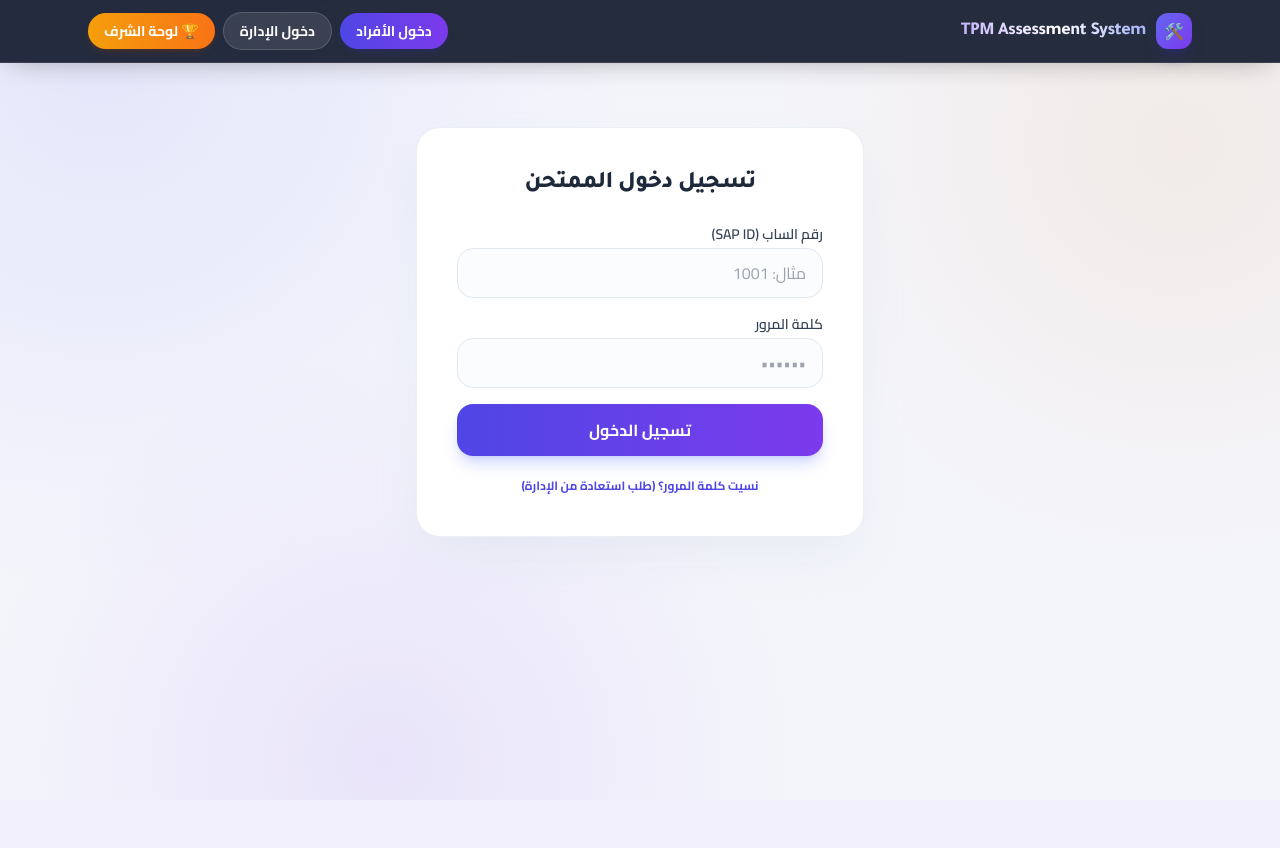
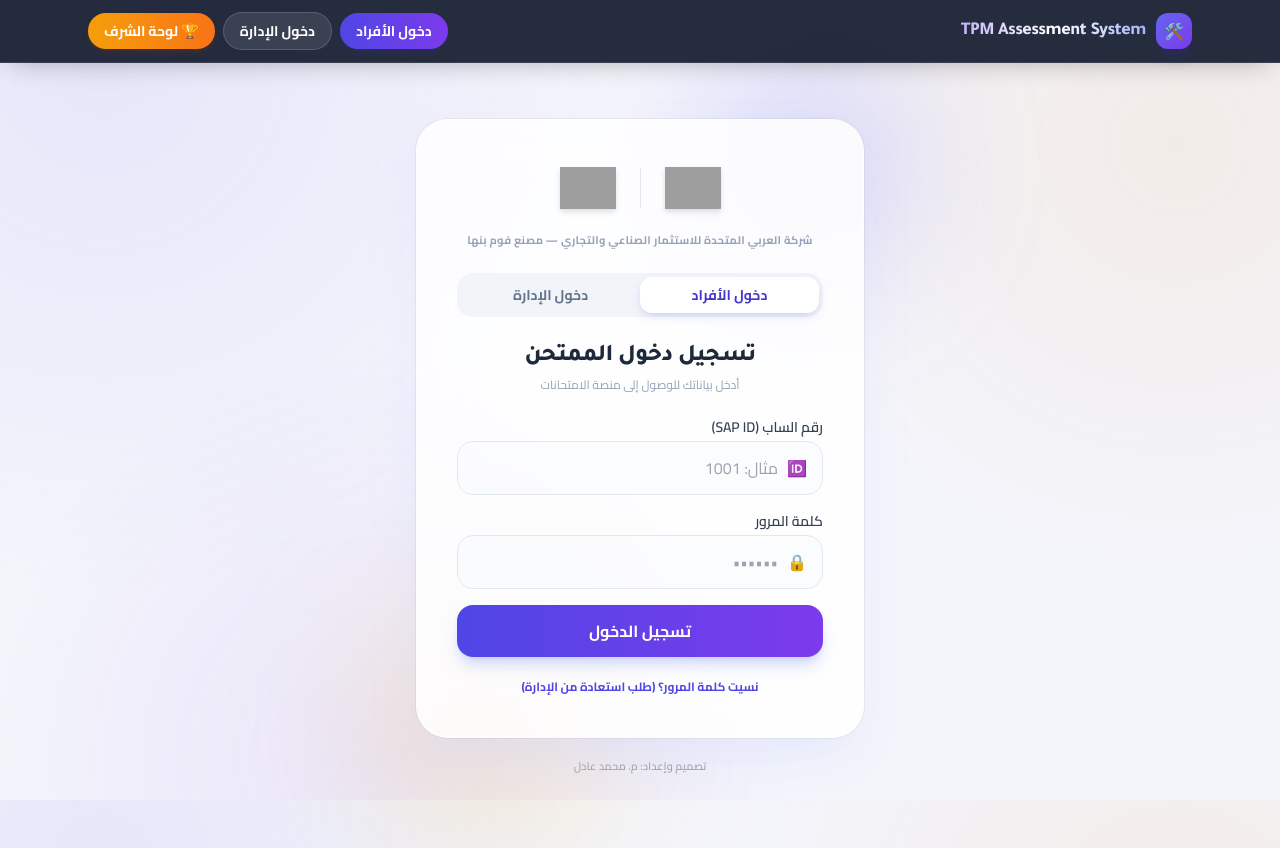
Before and after one commit to mohaadel129-glitch/tpm-assessment-system, a FastAPI app: page / in a window 1280 px wide. Before the commit the page ends 536 px from the top, so only its background shows below. Run offline with FastAPI, Linux system fonts and the light colour scheme; data comes from the database, SQL or seed files in the repository; data that the repository does not hold is empty; some libraries are stand-ins or nearby versions; grey boxes are pictures that could not be loaded.

Commit message:
adding  some features

```diff
--- a/templates/index.html
+++ b/templates/index.html
@@ -60,6 +60,14 @@
             #print-area { position: absolute; left: 0; top: 0; width: 100%; }
             .no-print { display: none !important; }
         }
+
+        /* خلفيات زخرفية متحركة لصفحة تسجيل الدخول */
+        @keyframes floatBlob { 0%,100%{ transform: translate(0,0) scale(1);} 50%{ transform: translate(10px,-14px) scale(1.06);} }
+        .animate-float{ animation: floatBlob 7s ease-in-out infinite; }
+        .animate-float-slow{ animation: floatBlob 11s ease-in-out infinite; }
+
+        .login-tab-active{ background:#fff; color:#4338ca; box-shadow:0 4px 12px -4px rgba(79,70,229,.35); }
+        .login-tab-inactive{ color:#64748b; }
     </style>
 </head>
 <body class="app-bg text-slate-800 min-h-screen">
@@ -86,42 +94,97 @@
     <div class="max-w-6xl mx-auto p-4 md:p-8">
 
         <!-- 1. تسجيل دخول الأفراد -->
-        <div id="view-login-user" class="view-panel max-w-md mx-auto bg-white/95 backdrop-blur-sm p-8 sm:p-10 rounded-3xl shadow-2xl shadow-slate-300/30 border border-slate-200/70 mt-8">
-            <h2 class="text-2xl font-extrabold text-slate-800 mb-6 text-center tracking-tight">تسجيل دخول الممتحن</h2>
+        <div id="view-login-user" class="view-panel relative max-w-md mx-auto mt-6">
+            <div class="absolute -top-16 -right-14 w-56 h-56 bg-gradient-to-br from-indigo-400/30 to-violet-400/20 rounded-full blur-3xl animate-float pointer-events-none"></div>
+            <div class="absolute -bottom-20 -left-14 w-64 h-64 bg-gradient-to-tr from-amber-300/25 to-orange-300/15 rounded-full blur-3xl animate-float-slow pointer-events-none"></div>
+
+            <div class="relative bg-white/85 backdrop-blur-xl p-8 sm:p-10 rounded-[2rem] shadow-2xl shadow-indigo-200/40 border border-white/60 ring-1 ring-slate-900/5">
+                <div class="flex items-center justify-center gap-6 mb-4">
+                    <img src="/api/public/logo/1" alt="Logo 1" class="h-14 w-14 object-contain drop-shadow-md" onerror="this.style.display='none'">
+                    <div class="w-px h-10 bg-slate-200"></div>
+                    <img src="/api/public/logo/2" alt="Logo 2" class="h-14 w-14 object-contain drop-shadow-md" onerror="this.style.display='none'">
+                </div>
+                <p class="text-center text-[11px] font-bold text-slate-400 tracking-wide mb-6">شركة العربي المتحدة للاستثمار الصناعي والتجاري — مصنع فوم بنها</p>
+
+                <div class="flex bg-slate-100 rounded-2xl p-1 mb-6 text-sm font-bold">
+                    <button type="button" class="flex-1 py-2 rounded-xl login-tab-active transition-all">دخول الأفراد</button>
+                    <button type="button" onclick="switchView('view-login-admin')" class="flex-1 py-2 rounded-xl login-tab-inactive hover:text-slate-700 transition-colors">دخول الإدارة</button>
+                </div>
+
+                <h2 class="text-2xl font-display font-extrabold text-slate-800 mb-1 text-center tracking-tight">تسجيل دخول الممتحن</h2>
+                <p class="text-center text-xs text-slate-400 mb-6">أدخل بياناتك للوصول إلى منصة الامتحانات</p>
+
                 <form onsubmit="handleUserLogin(event)" class="space-y-4">
                     <div>
                         <label class="block text-sm font-semibold text-slate-700 mb-1">رقم الساب (SAP ID)</label>
-                    <input type="text" id="user-login-sap" required class="w-full px-4 py-3 border border-slate-200 bg-slate-50/60 rounded-2xl outline-none focus:ring-2 focus:ring-indigo-500 focus:border-indigo-400 focus:bg-white transition-all" placeholder="مثال: 1001">
+                        <div class="relative">
+                            <span class="absolute inset-y-0 right-4 flex items-center text-slate-400 pointer-events-none">🆔</span>
+                            <input type="text" id="user-login-sap" required class="w-full pr-11 pl-4 py-3.5 border border-slate-200 bg-slate-50/60 rounded-2xl outline-none focus:ring-2 focus:ring-indigo-500 focus:border-indigo-400 focus:bg-white transition-all" placeholder="مثال: 1001">
+                        </div>
                     </div>
                     <div>
                         <label class="block text-sm font-semibold text-slate-700 mb-1">كلمة المرور</label>
-                    <input type="password" id="user-login-pass" required class="w-full px-4 py-3 border border-slate-200 bg-slate-50/60 rounded-2xl outline-none focus:ring-2 focus:ring-indigo-500 focus:border-indigo-400 focus:bg-white transition-all" placeholder="••••••">
-                </div>
-                <button type="submit" class="w-full bg-gradient-to-r from-indigo-600 to-violet-600 hover:from-indigo-700 hover:to-violet-700 text-white font-bold py-3.5 rounded-2xl transition-all shadow-lg shadow-indigo-300/50 hover:shadow-xl hover:-translate-y-0.5">تسجيل الدخول</button>
+                        <div class="relative">
+                            <span class="absolute inset-y-0 right-4 flex items-center text-slate-400 pointer-events-none">🔒</span>
+                            <input type="password" id="user-login-pass" required class="w-full pr-11 pl-4 py-3.5 border border-slate-200 bg-slate-50/60 rounded-2xl outline-none focus:ring-2 focus:ring-indigo-500 focus:border-indigo-400 focus:bg-white transition-all" placeholder="••••••">
+                        </div>
+                    </div>
+                    <button type="submit" class="w-full bg-gradient-to-r from-indigo-600 via-violet-600 to-indigo-600 bg-[length:200%_auto] hover:bg-right text-white font-bold py-3.5 rounded-2xl transition-all duration-500 shadow-lg shadow-indigo-300/50 hover:shadow-xl hover:-translate-y-0.5">تسجيل الدخول</button>
                 </form>
                 <div class="mt-4 text-center">
                     <button onclick="requestPasswordResetModal()" class="text-xs text-indigo-600 hover:underline font-bold">نسيت كلمة المرور؟ (طلب استعادة من الإدارة)</button>
                 </div>
             </div>
+            <p class="text-center text-[11px] text-slate-400 font-semibold mt-5">تصميم وإعداد: م. محمد عادل</p>
+        </div>
 
         <!-- 2. تسجيل دخول الإدارة -->
-        <div id="view-login-admin" class="view-panel hidden max-w-md mx-auto bg-white/95 backdrop-blur-sm p-8 sm:p-10 rounded-3xl shadow-2xl shadow-slate-300/30 border border-slate-200/70 mt-8">
-            <h2 class="text-2xl font-extrabold text-slate-800 mb-6 text-center tracking-tight">بوابة الإدارة المركزية</h2>
+        <div id="view-login-admin" class="view-panel hidden relative max-w-md mx-auto mt-6">
+            <div class="absolute -top-16 -left-14 w-56 h-56 bg-gradient-to-br from-slate-400/25 to-indigo-400/15 rounded-full blur-3xl animate-float pointer-events-none"></div>
+            <div class="absolute -bottom-20 -right-14 w-64 h-64 bg-gradient-to-tr from-slate-300/25 to-slate-500/10 rounded-full blur-3xl animate-float-slow pointer-events-none"></div>
+
+            <div class="relative bg-white/85 backdrop-blur-xl p-8 sm:p-10 rounded-[2rem] shadow-2xl shadow-slate-300/40 border border-white/60 ring-1 ring-slate-900/5">
+                <div class="flex items-center justify-center gap-6 mb-4">
+                    <img src="/api/public/logo/1" alt="Logo 1" class="h-14 w-14 object-contain drop-shadow-md" onerror="this.style.display='none'">
+                    <div class="w-px h-10 bg-slate-200"></div>
+                    <img src="/api/public/logo/2" alt="Logo 2" class="h-14 w-14 object-contain drop-shadow-md" onerror="this.style.display='none'">
+                </div>
+                <p class="text-center text-[11px] font-bold text-slate-400 tracking-wide mb-6">شركة العربي المتحدة للاستثمار الصناعي والتجاري — مصنع فوم بنها</p>
+
+                <div class="flex bg-slate-100 rounded-2xl p-1 mb-6 text-sm font-bold">
+                    <button type="button" onclick="switchView('view-login-user')" class="flex-1 py-2 rounded-xl login-tab-inactive hover:text-slate-700 transition-colors">دخول الأفراد</button>
+                    <button type="button" class="flex-1 py-2 rounded-xl login-tab-active transition-all">دخول الإدارة</button>
+                </div>
+
+                <h2 class="text-2xl font-display font-extrabold text-slate-800 mb-1 text-center tracking-tight">بوابة الإدارة المركزية</h2>
+                <p class="text-center text-xs text-slate-400 mb-6">وصول خاص بفريق الإدارة والتحكم في المنصة</p>
+
                 <form onsubmit="handleAdminLogin(event)" class="space-y-4">
                     <div>
                         <label class="block text-sm font-semibold text-slate-700 mb-1">رقم الساب (SAP ID)</label>
-                    <input type="text" id="admin-login-sap" required class="w-full px-4 py-3 border border-slate-200 bg-slate-50/60 rounded-2xl outline-none focus:ring-2 focus:ring-indigo-500 focus:border-indigo-400 focus:bg-white transition-all" placeholder="ADMIN01">
+                        <div class="relative">
+                            <span class="absolute inset-y-0 right-4 flex items-center text-slate-400 pointer-events-none">🆔</span>
+                            <input type="text" id="admin-login-sap" required class="w-full pr-11 pl-4 py-3.5 border border-slate-200 bg-slate-50/60 rounded-2xl outline-none focus:ring-2 focus:ring-indigo-500 focus:border-indigo-400 focus:bg-white transition-all" placeholder="ADMIN01">
+                        </div>
                     </div>
                     <div>
                         <label class="block text-sm font-semibold text-slate-700 mb-1">ايميل الشركة</label>
-                    <input type="email" id="admin-login-email" required class="w-full px-4 py-3 border border-slate-200 bg-slate-50/60 rounded-2xl outline-none focus:ring-2 focus:ring-indigo-500 focus:border-indigo-400 focus:bg-white transition-all" placeholder="admin@company.com">
+                        <div class="relative">
+                            <span class="absolute inset-y-0 right-4 flex items-center text-slate-400 pointer-events-none">✉️</span>
+                            <input type="email" id="admin-login-email" required class="w-full pr-11 pl-4 py-3.5 border border-slate-200 bg-slate-50/60 rounded-2xl outline-none focus:ring-2 focus:ring-indigo-500 focus:border-indigo-400 focus:bg-white transition-all" placeholder="admin@company.com">
+                        </div>
                     </div>
                     <div>
                         <label class="block text-sm font-semibold text-slate-700 mb-1">كلمة المرور</label>
-                    <input type="password" id="admin-login-pass" required class="w-full px-4 py-3 border border-slate-200 bg-slate-50/60 rounded-2xl outline-none focus:ring-2 focus:ring-indigo-500 focus:border-indigo-400 focus:bg-white transition-all" placeholder="Admin@2026">
-                </div>
-                <button type="submit" class="w-full bg-gradient-to-r from-slate-800 to-slate-950 hover:from-slate-900 hover:to-black text-white font-bold py-3.5 rounded-2xl transition-all shadow-lg shadow-slate-400/40 hover:shadow-xl hover:-translate-y-0.5">دخول الإدارة</button>
+                        <div class="relative">
+                            <span class="absolute inset-y-0 right-4 flex items-center text-slate-400 pointer-events-none">🔒</span>
+                            <input type="password" id="admin-login-pass" required class="w-full pr-11 pl-4 py-3.5 border border-slate-200 bg-slate-50/60 rounded-2xl outline-none focus:ring-2 focus:ring-indigo-500 focus:border-indigo-400 focus:bg-white transition-all" placeholder="Admin@2026">
+                        </div>
+                    </div>
+                    <button type="submit" class="w-full bg-gradient-to-r from-slate-800 via-slate-900 to-black bg-[length:200%_auto] hover:bg-right text-white font-bold py-3.5 rounded-2xl transition-all duration-500 shadow-lg shadow-slate-400/40 hover:shadow-xl hover:-translate-y-0.5">دخول الإدارة</button>
                 </form>
+            </div>
+            <p class="text-center text-[11px] text-slate-400 font-semibold mt-5">تصميم وإعداد: م. محمد عادل</p>
         </div>
 
         <!-- 3. لوحة تحكم المستخدم (الامتحانات + سجل النتائج) -->
```
Lines whose indentation alone changed are shown as unchanged.
